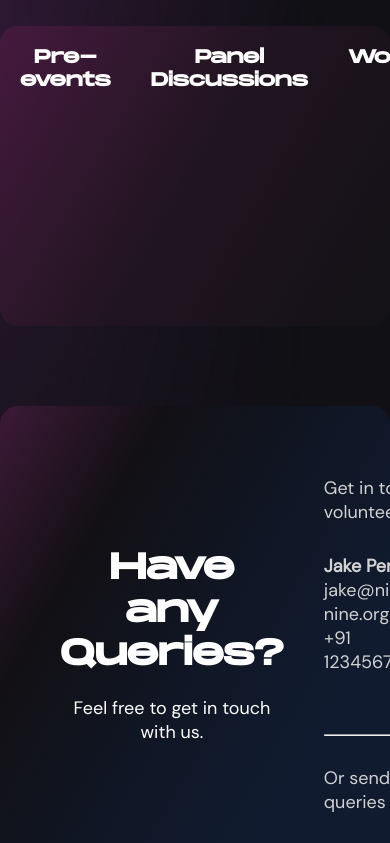
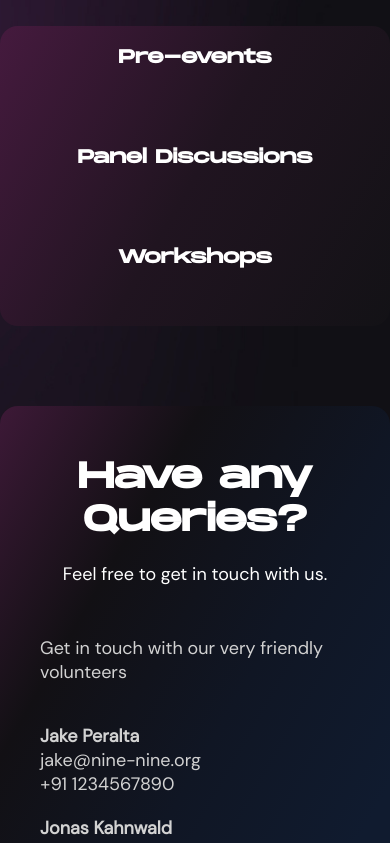
Before and after one commit to IEEE-SB-RIT/rex-2, a React (Create React App) app: page / in a window 390 px wide. Shown: the part 980-1823 px from the top of the page. Built offline with nearby package versions, Linux system fonts and the light colour scheme.

Commit message:
Event Card and Contact Card components made responsive

```diff
--- a/src/components/ContactCard/ContactCardElements.js
+++ b/src/components/ContactCard/ContactCardElements.js
@@ -8,6 +8,7 @@ export const QueryCard = styled.div`
     border-radius: 18px;
     padding: 50px 40px;
     display: flex;
+    flex-wrap: wrap;
     position: relative;
     bottom: 120px;
 
@@ -34,6 +35,13 @@ export const Column = styled.div`
         color: #d2d2d2;
         text-align: left;
     }
+
+    @media screen and (max-width: 480px)
+    {
+        flex: 0 1 100%;
+        padding: 0;
+        margin-bottom: 50px;
+    }
 `
 
 export const VolunteerContactInfo = styled.div`
@@ -41,8 +49,19 @@ export const VolunteerContactInfo = styled.div`
     display: flex;
     align-items: center;
     margin: 30px 0;
+
+    @media screen and (max-width: 480px)
+    {
+        flex-direction: column;
+        align-items: start;
+    }
 `
 
 export const Person = styled.div`
     margin-right: 40px;
+
+    @media screen and (max-width: 480px)
+    {
+        margin: 10px 0;
+    }
 `
--- a/src/components/EventSection/EventSectionElements.js
+++ b/src/components/EventSection/EventSectionElements.js
@@ -7,8 +7,10 @@ export const GradientCard = styled.div`
     border-radius: 18px;
     min-height: 300px;
     display: flex;
+    flex-wrap: wrap;
     justify-content: space-between;
     margin: 50px 0 200px 0;
+
 `
 
 export const Event = styled.div`
@@ -16,4 +18,9 @@ export const Event = styled.div`
     height: 100%;
     padding: 20px;
     color: white;
+
+    @media screen and (max-width: 480px)
+    {
+        flex: 0 1 100%;
+    }
 `
```
